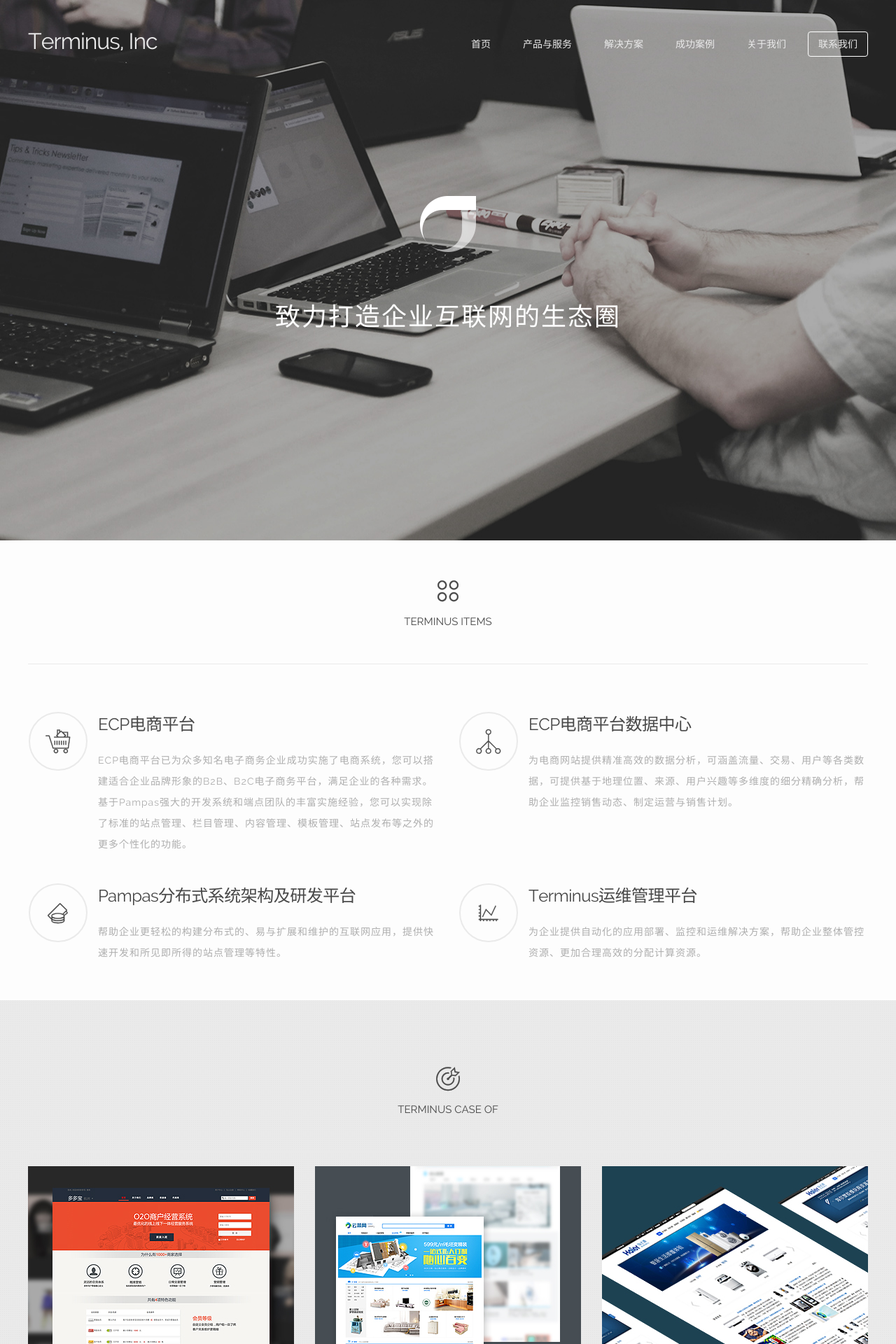
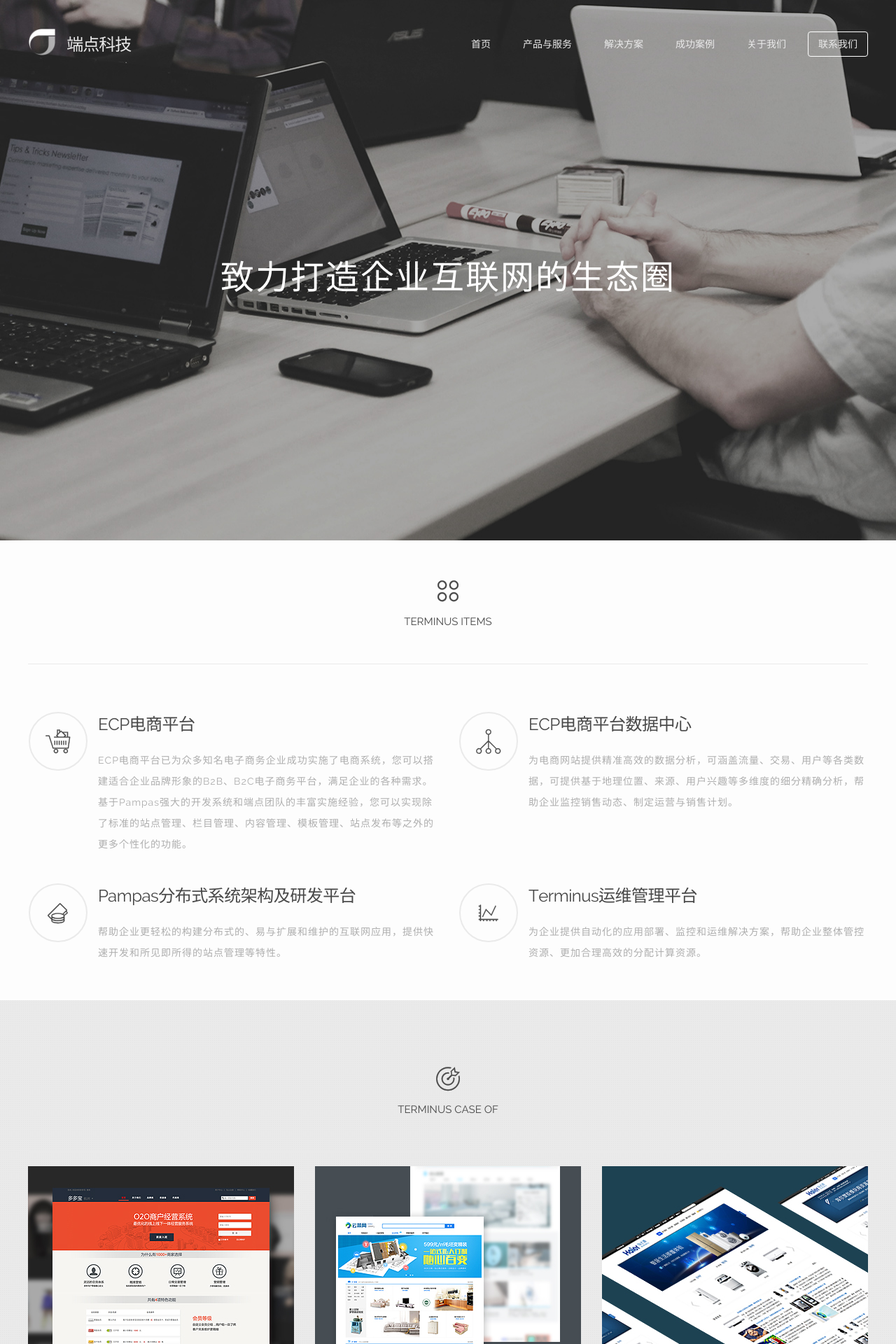
Before and after one commit to TerminusHQ/terminushq.github.com, a Jekyll site: the page built from index.html, in a window 1280 px wide. Shown: the top 1920 px of the page at 70% size. Built offline with Jekyll 4.4.1, drawn with Linux system fonts in a browser that asks for light colours; Markdown is read by kramdown in place of the engine named in the settings; the list of posts is cut into pages by our own code; comment, search, counter and statistics services are not loaded.

Commit message:
refactor the header of site

```diff
--- a/_includes/header.html
+++ b/_includes/header.html
@@ -1,7 +1,12 @@
 <header class="top top-header top-header-{{include.banner}}">
   <div class="container">
     <div class="navbar" role="navigation">
-      <h1 class="nav-header u-pull-left"><a href="/">Terminus, Inc</a></h1>
+      <h1 class="nav-header u-pull-left">
+        <a href="/">
+          <img src="/public/images/logo.png" alt="logo" />
+          <span>端点科技</span>
+        </a>
+      </h1>
       <nav class="nav u-pull-right">
         <ul class="menu">
           <li><a href="/" target="_blank">首页</a></li>
@@ -16,7 +21,6 @@
     </div>
     <div class="hero-unit">
       {% if include.banner == "index" %}
-      <img src="/public/images/logo.png" class="logo"></img>
       <h2>{{include.title}}</h2>
       {% endif %}
     </div>
--- a/public/styles/app.css
+++ b/public/styles/app.css
@@ -792,7 +792,22 @@
 .top-header .navbar .nav-header {
   font-size: 32px;
 }
-/* line 33, _src/styles/modules/_header.scss */
+/* line 34, _src/styles/modules/_header.scss */
+.top-header .navbar .nav-header img {
+  width: 40px;
+  height: 40px;
+}
+/* line 39, _src/styles/modules/_header.scss */
+.top-header .navbar .nav-header span {
+  display: inline-block;
+  vertical-align: text-top;
+  *vertical-align: auto;
+  *zoom: 1;
+  *display: inline;
+  font-size: 24px;
+  margin-left: 8px;
+}
+/* line 45, _src/styles/modules/_header.scss */
 .top-header .navbar .nav-header a {
   color: #eaeaea;
 }
@@ -800,7 +815,7 @@
 .top-header .navbar .nav-header a:hover {
   color: #ffffff;
 }
-/* line 38, _src/styles/modules/_header.scss */
+/* line 50, _src/styles/modules/_header.scss */
 .top-header .navbar i.icon {
   visibility: hidden;
   display: inline-block;
@@ -811,7 +826,7 @@
   margin-top: -10px;
   cursor: pointer;
 }
-/* line 45, _src/styles/modules/_header.scss */
+/* line 57, _src/styles/modules/_header.scss */
 .top-header .navbar ul.menu {
   margin: 0;
   padding: 0;
@@ -820,7 +835,7 @@
   *zoom: 1;
   margin-top: 5px;
 }
-/* line 49, _src/styles/modules/_header.scss */
+/* line 61, _src/styles/modules/_header.scss */
 .top-header .navbar ul.menu li {
   list-style-image: none;
   list-style-type: none;
@@ -842,7 +857,7 @@
 .top-header .navbar ul.menu li.last {
   padding-right: 0;
 }
-/* line 52, _src/styles/modules/_header.scss */
+/* line 64, _src/styles/modules/_header.scss */
 .top-header .navbar ul.menu li a {
   display: inline-block;
   vertical-align: middle;
@@ -857,43 +872,40 @@
 .top-header .navbar ul.menu li a:hover {
   color: #ffffff;
 }
-/* line 58, _src/styles/modules/_header.scss */
+/* line 70, _src/styles/modules/_header.scss */
 .top-header .navbar ul.menu li a.btn {
   border: 1px solid #ffffff;
   border-radius: 4px;
 }
-/* line 62, _src/styles/modules/_header.scss */
+/* line 74, _src/styles/modules/_header.scss */
 .top-header .navbar ul.menu li a.btn:hover {
   background-color: rgba(255, 255, 255, 0.1);
 }
-/* line 71, _src/styles/modules/_header.scss */
+/* line 83, _src/styles/modules/_header.scss */
 .top-header .hero-unit {
   text-align: center;
   padding-top: 72px;
   height: 355px;
 }
-/* line 76, _src/styles/modules/_header.scss */
-.top-header .hero-unit .logo {
-  margin: 60px;
-}
-/* line 80, _src/styles/modules/_header.scss */
+/* line 88, _src/styles/modules/_header.scss */
 .top-header .hero-unit h2 {
-  font-size: 3.6rem;
+  margin: 150px;
+  font-size: 4.8rem;
   letter-spacing: 2px;
 }
 
-/* line 87, _src/styles/modules/_header.scss */
+/* line 96, _src/styles/modules/_header.scss */
 .section-sub {
   line-height: 30px;
   padding: 60px 0 80px;
   background: url("/public/images/case-bg.png");
 }
-/* line 92, _src/styles/modules/_header.scss */
+/* line 101, _src/styles/modules/_header.scss */
 .section-sub .navbar-sub {
   text-align: center;
   margin-bottom: 80px;
 }
-/* line 96, _src/styles/modules/_header.scss */
+/* line 105, _src/styles/modules/_header.scss */
 .section-sub .navbar-sub ul.menu {
   margin: 0;
   padding: 0;
@@ -906,7 +918,7 @@
   *zoom: 1;
   *display: inline;
 }
-/* line 100, _src/styles/modules/_header.scss */
+/* line 109, _src/styles/modules/_header.scss */
 .section-sub .navbar-sub ul.menu li {
   list-style-image: none;
   list-style-type: none;
@@ -929,7 +941,7 @@
   padding-right: 0;
 }
 @media (max-width: 550px) {
-  /* line 100, _src/styles/modules/_header.scss */
+  /* line 109, _src/styles/modules/_header.scss */
   .section-sub .navbar-sub ul.menu li {
     list-style-image: none;
     list-style-type: none;
@@ -952,7 +964,7 @@
     padding-right: 0;
   }
 }
-/* line 107, _src/styles/modules/_header.scss */
+/* line 116, _src/styles/modules/_header.scss */
 .section-sub .navbar-sub ul.menu li a {
   display: inline-block;
   vertical-align: middle;
@@ -966,7 +978,7 @@
 .section-sub .navbar-sub ul.menu li a:hover {
   color: #85c058;
 }
-/* line 112, _src/styles/modules/_header.scss */
+/* line 121, _src/styles/modules/_header.scss */
 .section-sub .navbar-sub ul.menu li a.btn {
   color: #ffffff;
   background: #85c058;
@@ -978,11 +990,11 @@
 }
 
 @media (max-width: 1024px) {
-  /* line 126, _src/styles/modules/_header.scss */
+  /* line 135, _src/styles/modules/_header.scss */
   .top-header .navbar ul.menu {
     display: none;
   }
-  /* line 130, _src/styles/modules/_header.scss */
+  /* line 139, _src/styles/modules/_header.scss */
   .top-header .navbar i.icon {
     visibility: visible;
   }
```
Also changed, not shown: _src/styles/modules/_header.scss (+14 -5 lines).
